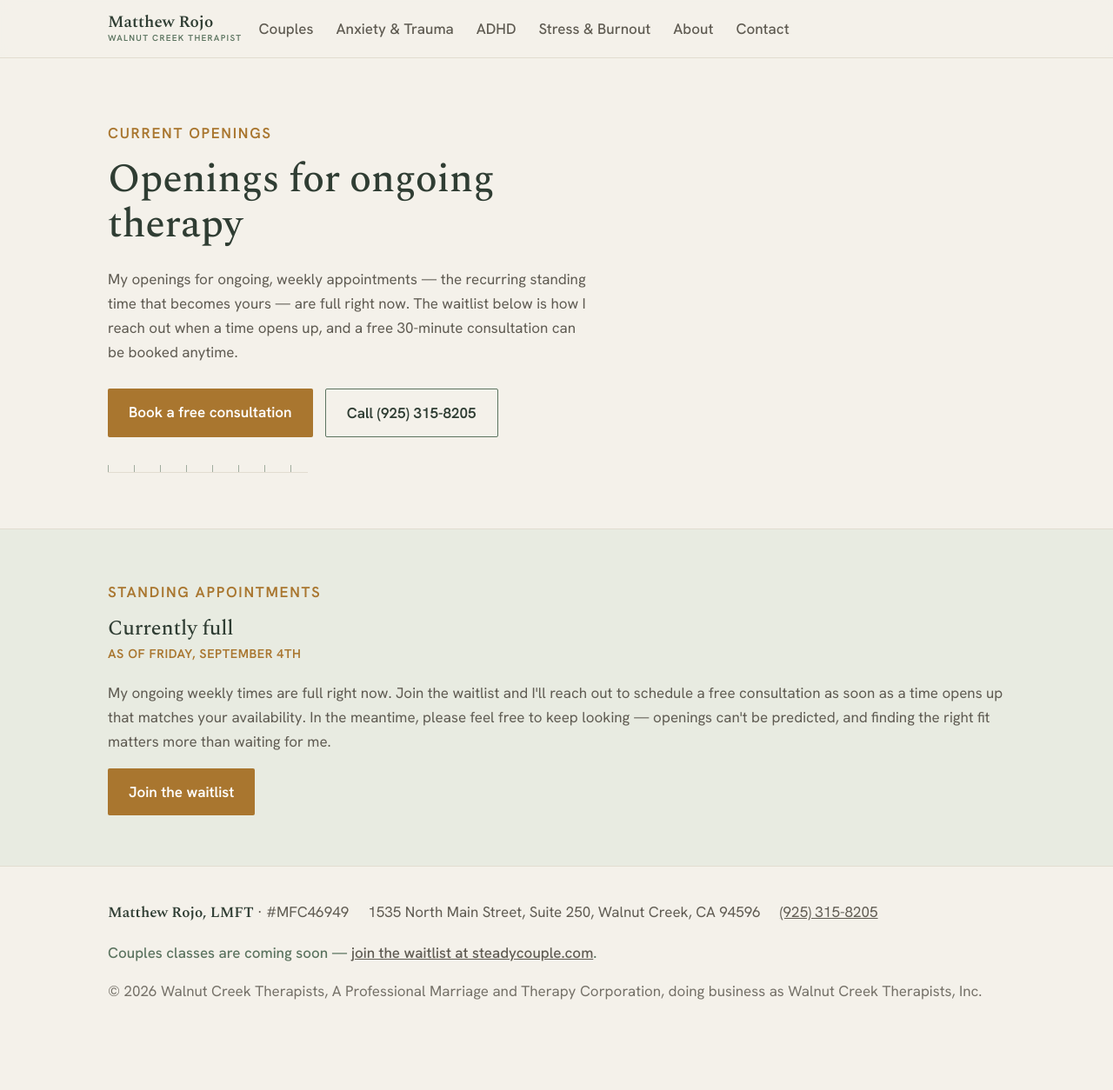
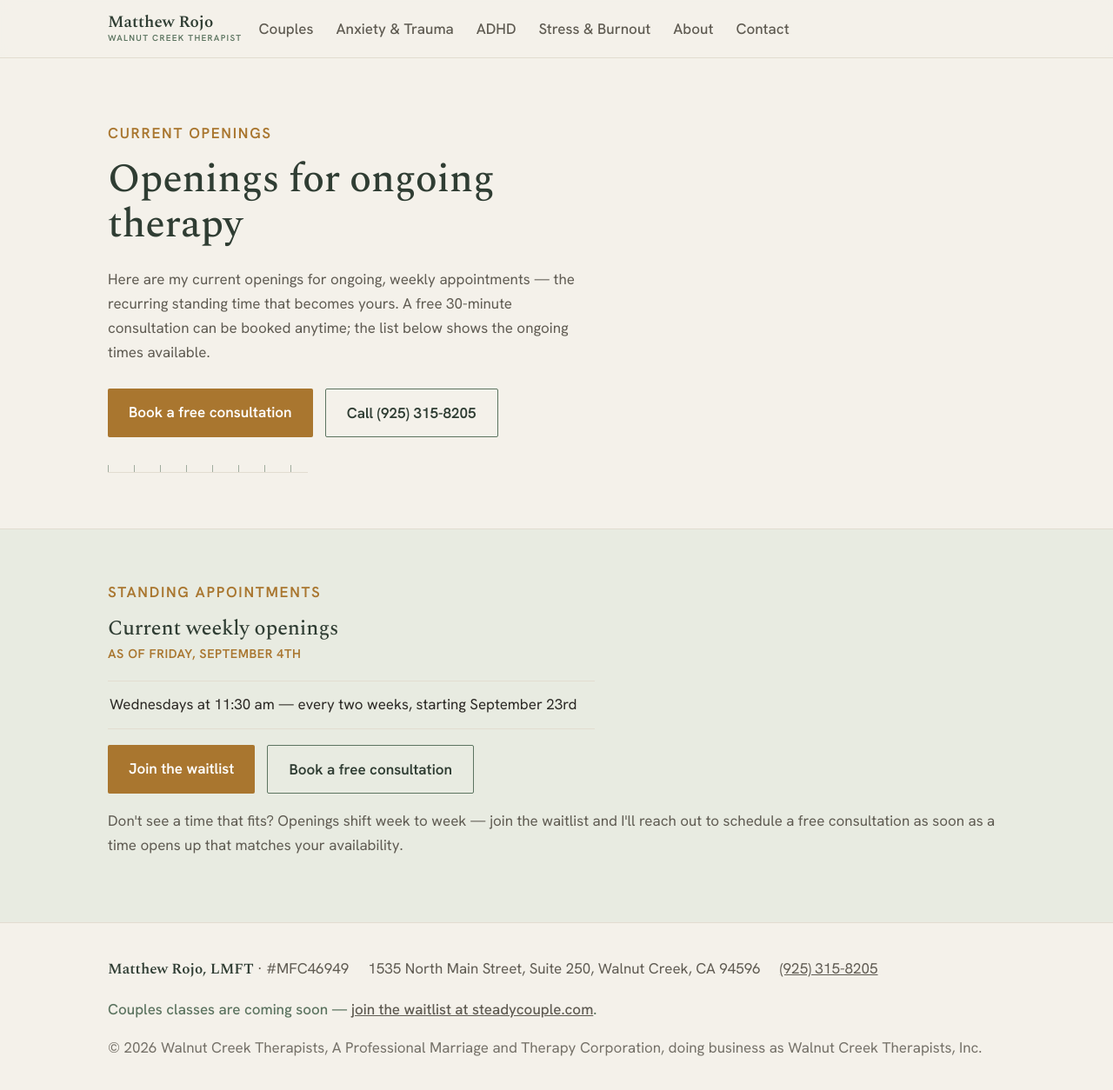
Before and after one commit to walnutcreektherapist/walnutcreektherapist.github.io, a Jekyll site: the page built from openings.html, in a window 1280 px wide and 1257 px high. Shown: the top 1254 px of the window at 87% size. Built offline with Jekyll 4.4.1, drawn with Linux system fonts in a browser that asks for light colours.

Commit message:
Change openings mode from 'full' to 'hybrid'

```diff
--- a/_config.yml
+++ b/_config.yml
@@ -55,13 +55,13 @@ fees:
 #   waitlist_url points to the SimplePractice CONTACT FORM (the waitlist intake),
 #   NOT the consult scheduler. Don't swap them.
 openings:
-  mode: "full"
+  mode: "hybrid"
   as_of: "Friday, September 4th"
   waitlist_url: "https://walnutcreektherapists.clientsecure.me/contact-widget"
   slots:
     # - "Mondays at 10:15 am — every two weeks, starting August 31st"
     # - "Tuesdays at 4:30 pm — every two weeks, starting September 8th"
-    # - "Wednesdays at 11:30 am — every two weeks, starting September 23rd"
+     - "Wednesdays at 11:30 am — every two weeks, starting September 23rd"
     # - "Wednesdays at 12:45 pm — every week, starting August 19th"
     # - "Thursdays at 2:30 pm — every two weeks, starting August 27th"
 
```
